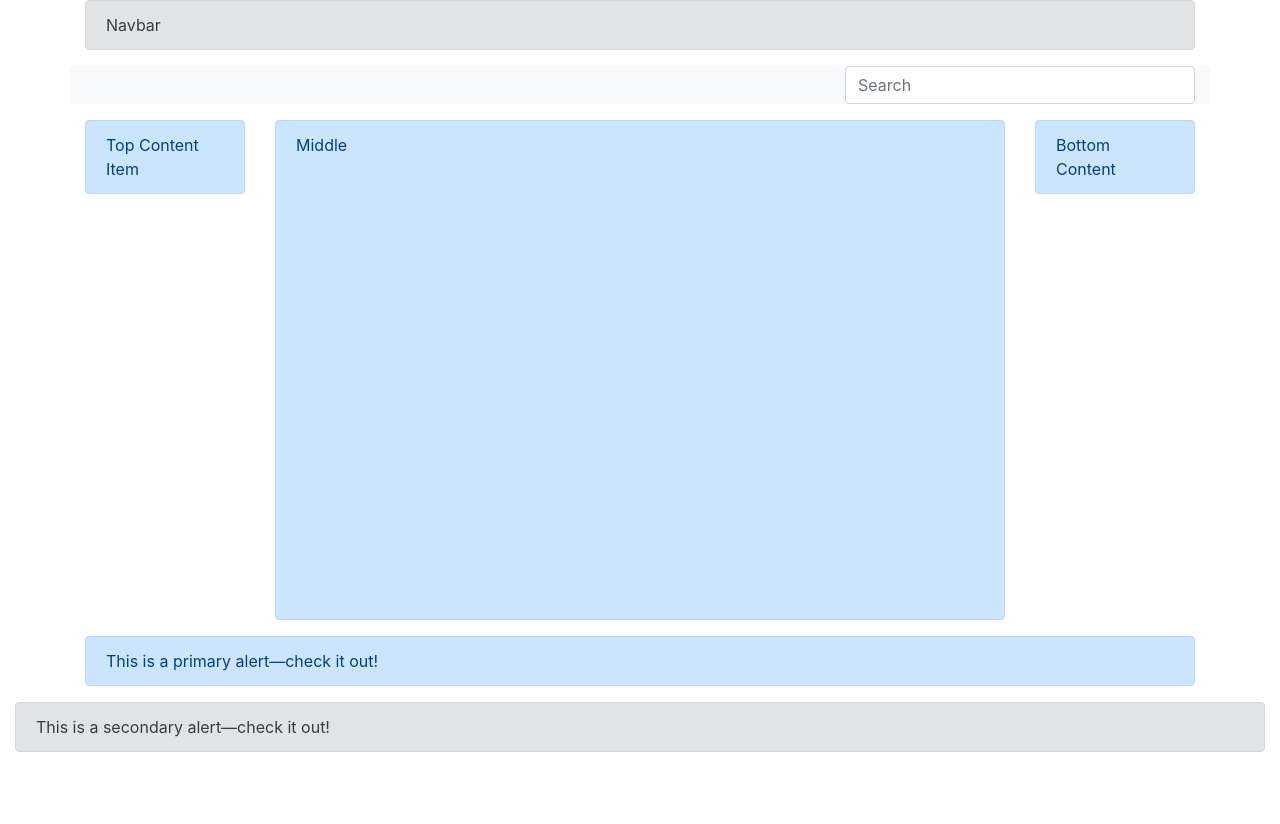
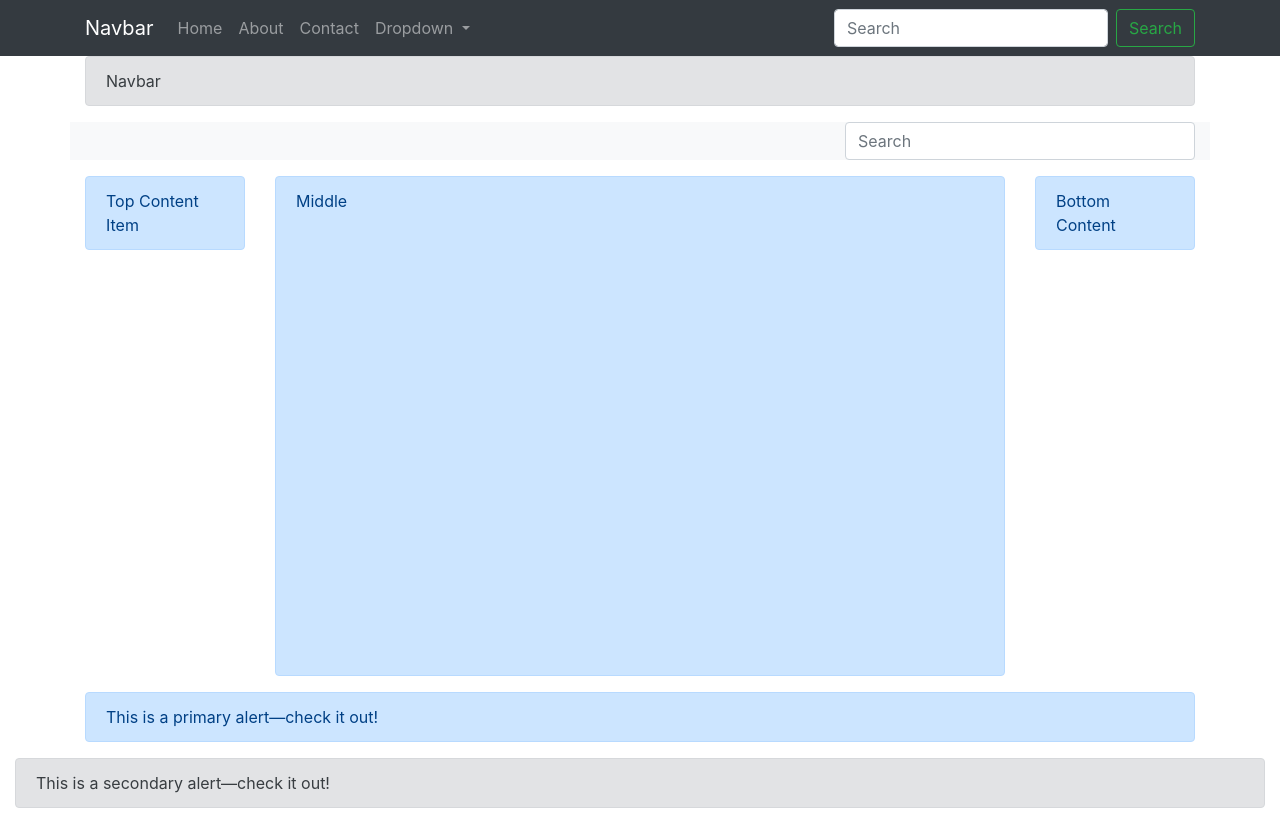
Before and after one commit to aditya2222/django-ecommerce, a Django app: page /bootstrap/ in a window 1280 px wide. Before the commit the page ends 752 px from the top, so only its background shows below. Run offline with Django 3.2, Linux system fonts and the light colour scheme; some libraries are stand-ins or nearby versions.

Commit message:
Bootstrap nav commit

```diff
--- a/products/templates/bootstrap/example.html
+++ b/products/templates/bootstrap/example.html
@@ -1,16 +1,71 @@
 <!DOCTYPE html>
 <html>
+
 <head>
 	<title></title>
+	<!-- Jquery and Popper JS -->
+	<script src="https://code.jquery.com/jquery-3.3.1.slim.min.js" integrity="sha384-q8i/X+965DzO0rT7abK41JStQIAqVgRVzpbzo5smXKp4YfRvH+8abtTE1Pi6jizo"
+	 crossorigin="anonymous"></script>
+	<script src="https://cdnjs.cloudflare.com/ajax/libs/popper.js/1.14.3/umd/popper.min.js" integrity="sha384-ZMP7rVo3mIykV+2+9J3UJ46jBk0WLaUAdn689aCwoqbBJiSnjAK/l8WvCWPIPm49"
+	 crossorigin="anonymous"></script>
 	<!-- bootstrap cdn -->
-	<link rel="stylesheet" href="https://stackpath.bootstrapcdn.com/bootstrap/4.1.0/css/bootstrap.min.css" integrity="sha384-9gVQ4dYFwwWSjIDZnLEWnxCjeSWFphJiwGPXr1jddIhOegiu1FwO5qRGvFXOdJZ4" crossorigin="anonymous">
-	<script src="https://stackpath.bootstrapcdn.com/bootstrap/4.1.0/js/bootstrap.min.js" integrity="sha384-uefMccjFJAIv6A+rW+L4AHf99KvxDjWSu1z9VI8SKNVmz4sk7buKt/6v9KI65qnm" crossorigin="anonymous"></script>
+	<link rel="stylesheet" href="https://stackpath.bootstrapcdn.com/bootstrap/4.1.0/css/bootstrap.min.css" integrity="sha384-9gVQ4dYFwwWSjIDZnLEWnxCjeSWFphJiwGPXr1jddIhOegiu1FwO5qRGvFXOdJZ4"
+	 crossorigin="anonymous">
+	<script src="https://stackpath.bootstrapcdn.com/bootstrap/4.1.0/js/bootstrap.min.js" integrity="sha384-uefMccjFJAIv6A+rW+L4AHf99KvxDjWSu1z9VI8SKNVmz4sk7buKt/6v9KI65qnm"
+	 crossorigin="anonymous"></script>
 </head>
+
 <body>
+
+	<nav class="navbar navbar-expand-lg navbar-dark bg-dark">
+		<div class="container">
+
+			<a class="navbar-brand" href="#">
+				Navbar</a>
+			<button class="navbar-toggler" type="button" data-toggle="collapse" data-target="#navbarCollapseLinks" aria-expanded="false"
+			 aria-label="Toggle Navigation">
+				<span class="navbar-toggler-icon"></span>
+			</button>
+
+			<div class="collapse navbar-collapse" id="navbarCollapseLinks">
+
+
+				<ul class="navbar-nav">
+					<li class="nav-item">
+						<a href="#" class="nav-link">Home</a>
+					</li>
+					<li class="nav-item">
+						<a href="#" class="nav-link">About</a>
+					</li>
+					<li class="nav-item">
+						<a href="#" class="nav-link">Contact</a>
+					</li>
+
+					<li class="nav-item dropdown">
+						<a class="nav-link dropdown-toggle" href="#" id="navbarDropdown" role="button" data-toggle="dropdown" aria-haspopup="true"
+						 aria-expanded="false">
+							Dropdown
+						</a>
+						<div class="dropdown-menu" aria-labelledby="navbarDropdown">
+							<a class="dropdown-item" href="#">Action</a>
+							<a class="dropdown-item" href="#">Another action</a>
+							<div class="dropdown-divider"></div>
+							<a class="dropdown-item" href="#">Something else here</a>
+						</div>
+					</li>
+
+				</ul>
+				<form class="form-inline ml-auto">
+					<input class="form-control mr-sm-2" type="search" placeholder="Search" aria-label="Search">
+					<button class="btn btn-outline-success my-2 my-sm-0" type="submit">Search</button>
+				</form>
+			</div>
+		</div>
+	</nav>
 
 
 	<div class="container">
-			<div class="row">
+		<div class="row">
 			<div class="col-12">
 				<div class="alert alert-secondary" role="alert">
 					Navbar
@@ -59,4 +114,5 @@
 
 
 </body>
+
 </html>
```
Also changed, not shown: db.sqlite3.
